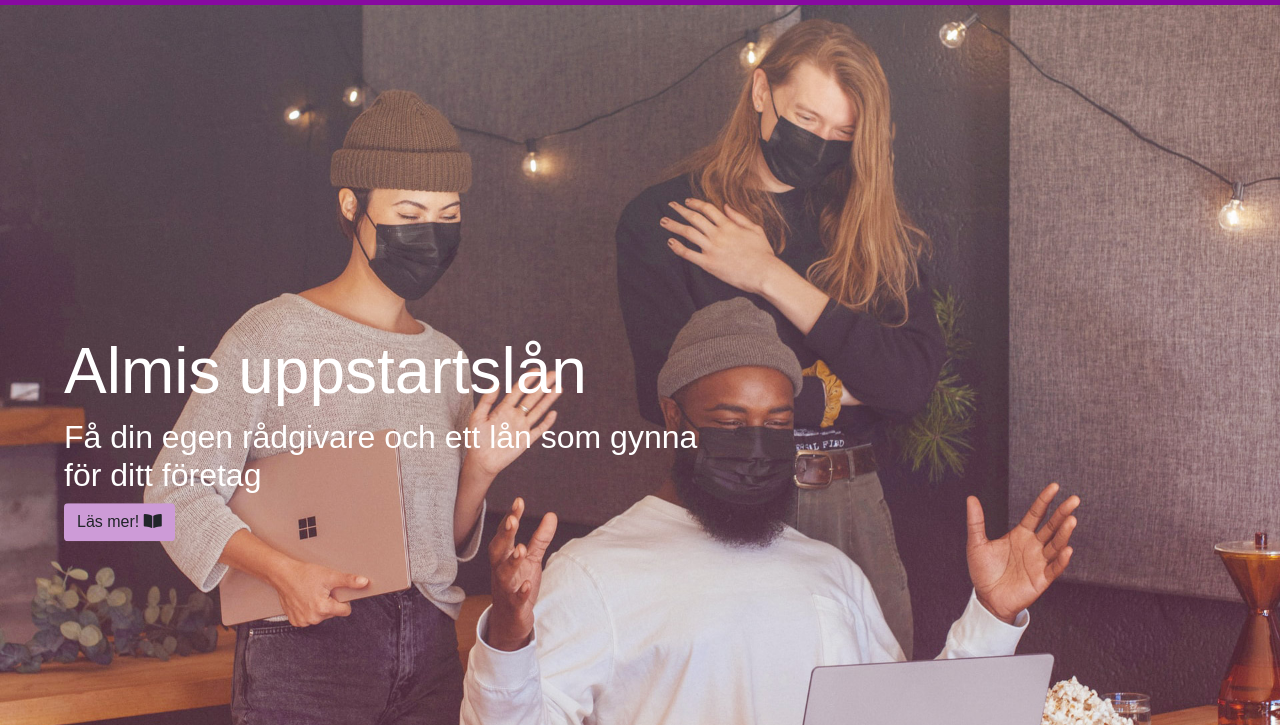
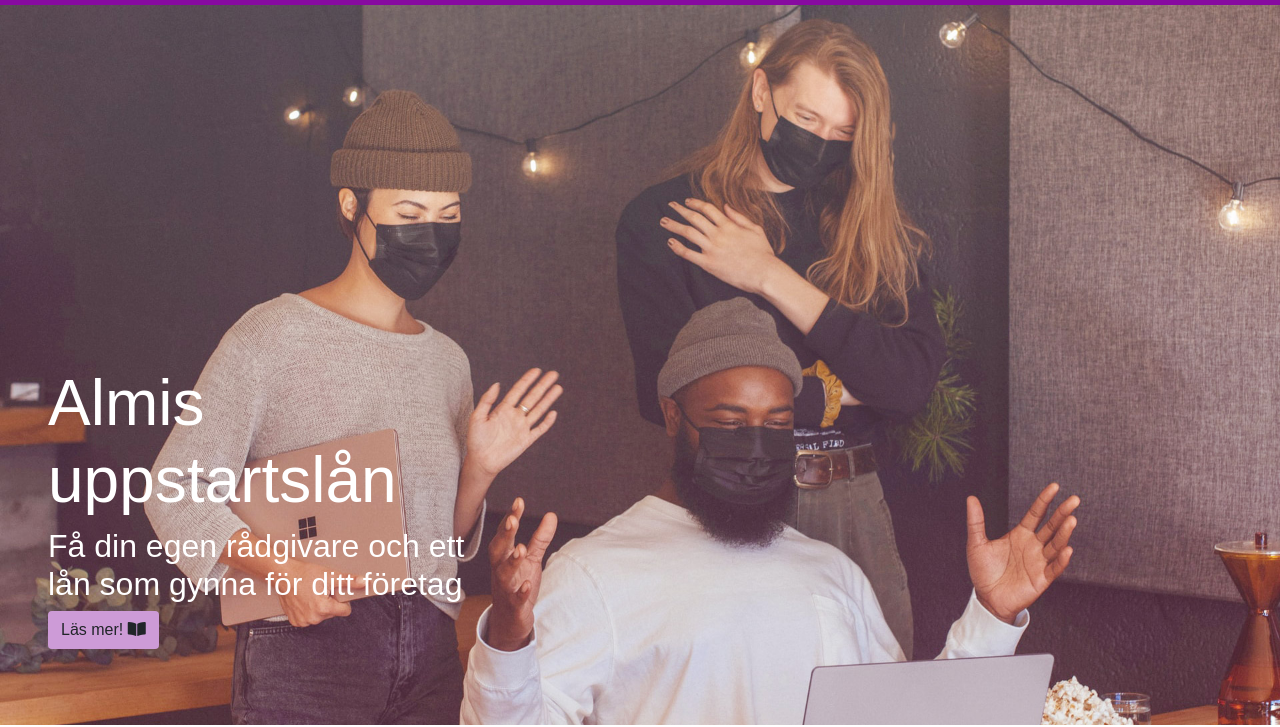
Before and after one commit to JonaTorsson/Almi, a plain HTML site: page index.html in a window 1280 px wide. Shown: the part 101-828 px from the top of the page. Drawn offline with nearby package versions, Linux system fonts and the light colour scheme; a web font is replaced by a local one.

Commit message:
Fixed heroText

```diff
--- a/index.html
+++ b/index.html
@@ -60,8 +60,8 @@
         <!-- HERO IMAGE WITH TEXT -->
         <section>
             <div class="hero-img">
-                <div class="container ">
-                    <div class="hero-text col-md-6">
+                <div class="position-relative position-absolute top-50 end-30 ms-5 text-white">
+                    <div class="hero-text col-md-6 col-sm-5">
                         <h1 class="display-3">Almis uppstartslån</h1>
                         <h2>Få din egen rådgivare och ett lån som gynna för ditt företag</h2>
 
--- a/style.css
+++ b/style.css
@@ -30,13 +30,13 @@ a:hover{
     position: relative;
 }
 
-.hero-text {
+/* .hero-text {
     position: absolute;
-    top: 60%;
-    left: 30%;
+    top: 50%;
+    left: 33%;
     transform: translate(-50%, -50%);
     color: white;
-  }
+  } */
 
 .bg-color-offers{
     background-color: #CD9BD7;
```
Also changed, not shown: 1 other file.
